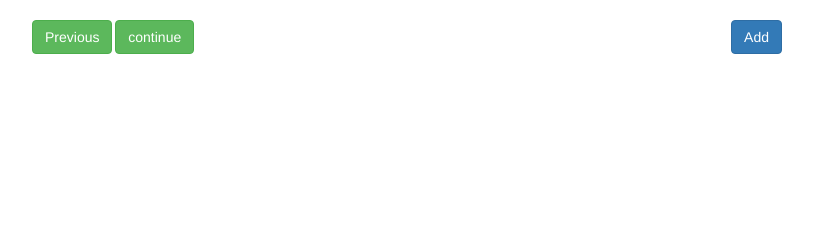
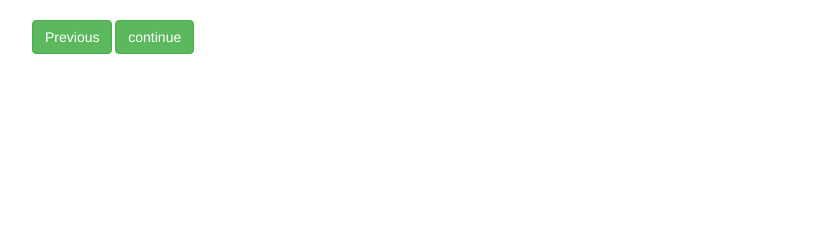
Before and after one commit to Thomas-Zhe-Liu/Progression_Check_Web, a Flask app: page /step2/3778/2019/1 in a window 1280 px wide. Shown: the part 391-631 px from the top of the page, without its empty margins (428-1241 px from the left). Run offline with Flask 2, Linux system fonts and the light colour scheme; some libraries are stand-ins or nearby versions.

Commit message:
Removed redundant buttons in Step 2 html

```diff
--- a/app/templates/step2.html
+++ b/app/templates/step2.html
@@ -150,7 +150,7 @@
 </div>
 <!--           <button type="button" class="btn btn-primary" data-toggle="modal" data-target="#previousAlertModal">Previous</button> -->
           <a class="btn btn-success" href="/step1" role="button">Previous</a>
-          <input type="submit" class= "btn btn-primary pull-right" value="Add"/>
+          <!-- <input type="submit" class= "btn btn-primary pull-right" value="Add"/> -->
           <!--<a class="btn btn-success" role="button" name = "continue" value="continue">Continue</a>-->
           <input type="submit" class= "btn btn-success" name="submit" value="continue"/>
 </form>
```
